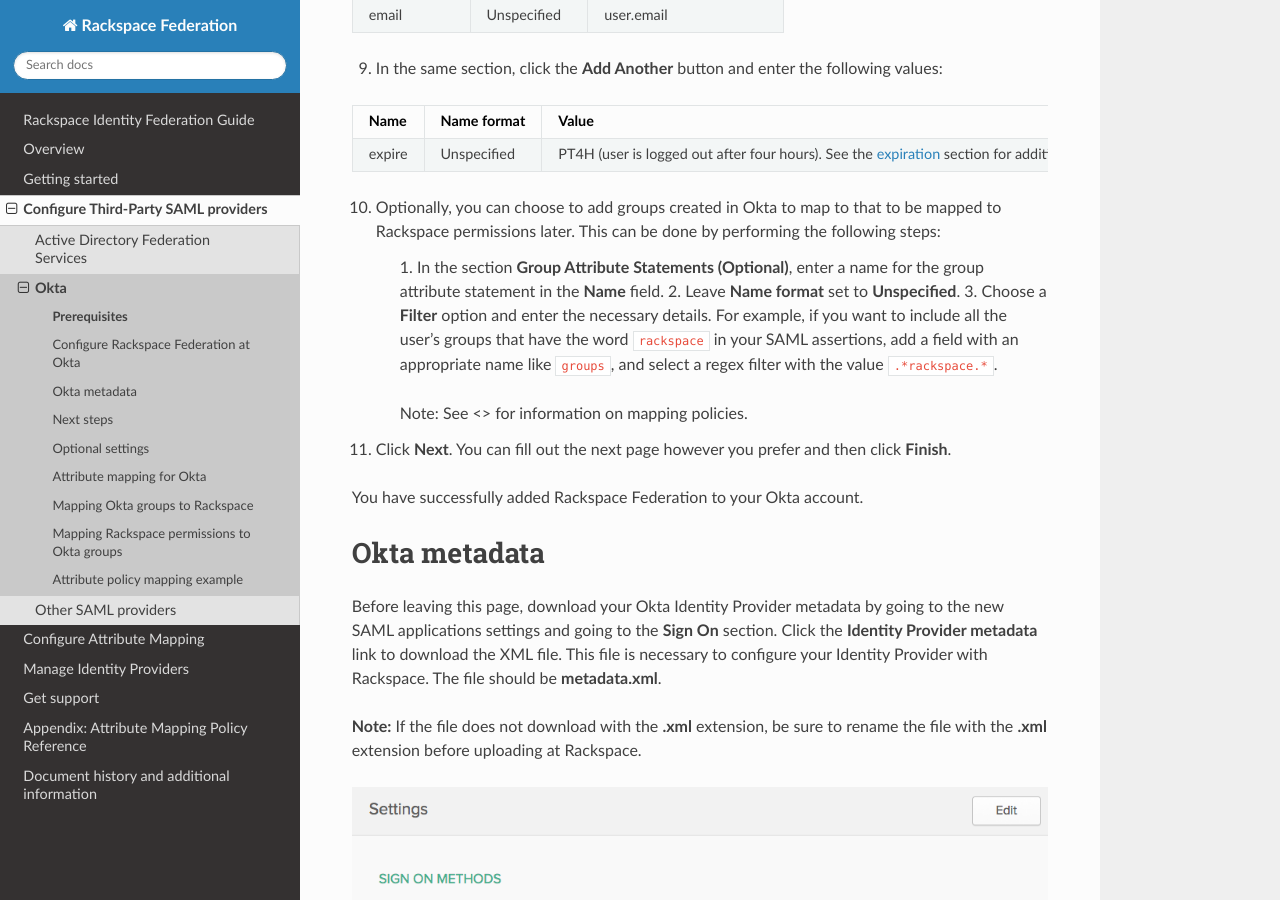
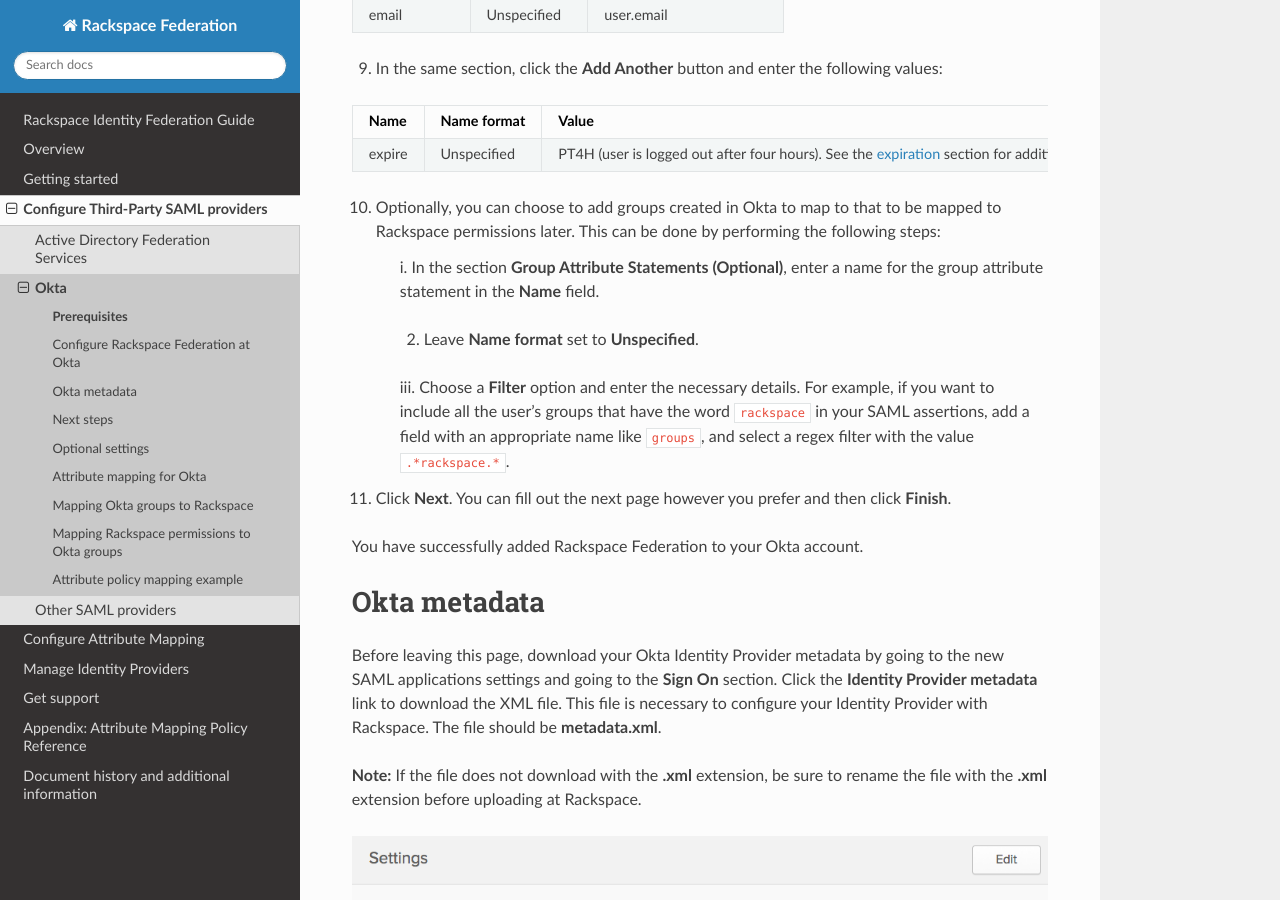
Before and after one commit to rackerlabs/docs-rackspace-federation, a Sphinx documentation site: the page built from doc/config-3p-saml/config-okta/okta-setup.rst, in a window 1280 px wide and 900 px high, scrolled down 1485 px. Built offline with Sphinx 7.4.7 and the Read the Docs theme 2.0.0, drawn with Linux system fonts in a browser that asks for light colours; the version number could not be read and is left out.

Commit message:
spacing fix

```diff
--- a/doc/config-3p-saml/config-okta/okta-setup.rst
+++ b/doc/config-3p-saml/config-okta/okta-setup.rst
@@ -87,16 +87,17 @@
     to be mapped to Rackspace permissions later. This can be done by performing
     the following steps:
 
-        1. In the section **Group Attribute Statements (Optional)**, enter a
+        i. In the section **Group Attribute Statements (Optional)**, enter a
         name for the group attribute statement in the **Name** field.
-        2. Leave **Name format** set to **Unspecified**.
-        3. Choose a **Filter** option and enter the necessary details. For
+
+        ii. Leave **Name format** set to **Unspecified**.
+
+        iii. Choose a **Filter** option and enter the necessary details. For
         example, if you want to include all the user's groups that have the
         word ``rackspace`` in your SAML assertions, add a field with an
         appropriate name like ``groups``, and select a regex filter with the
         value ``.*rackspace.*``.
 
-        Note: See <> for information on mapping policies.
 
 11. Click **Next**. You can fill out the next page however you prefer and then
     click **Finish**.
```
